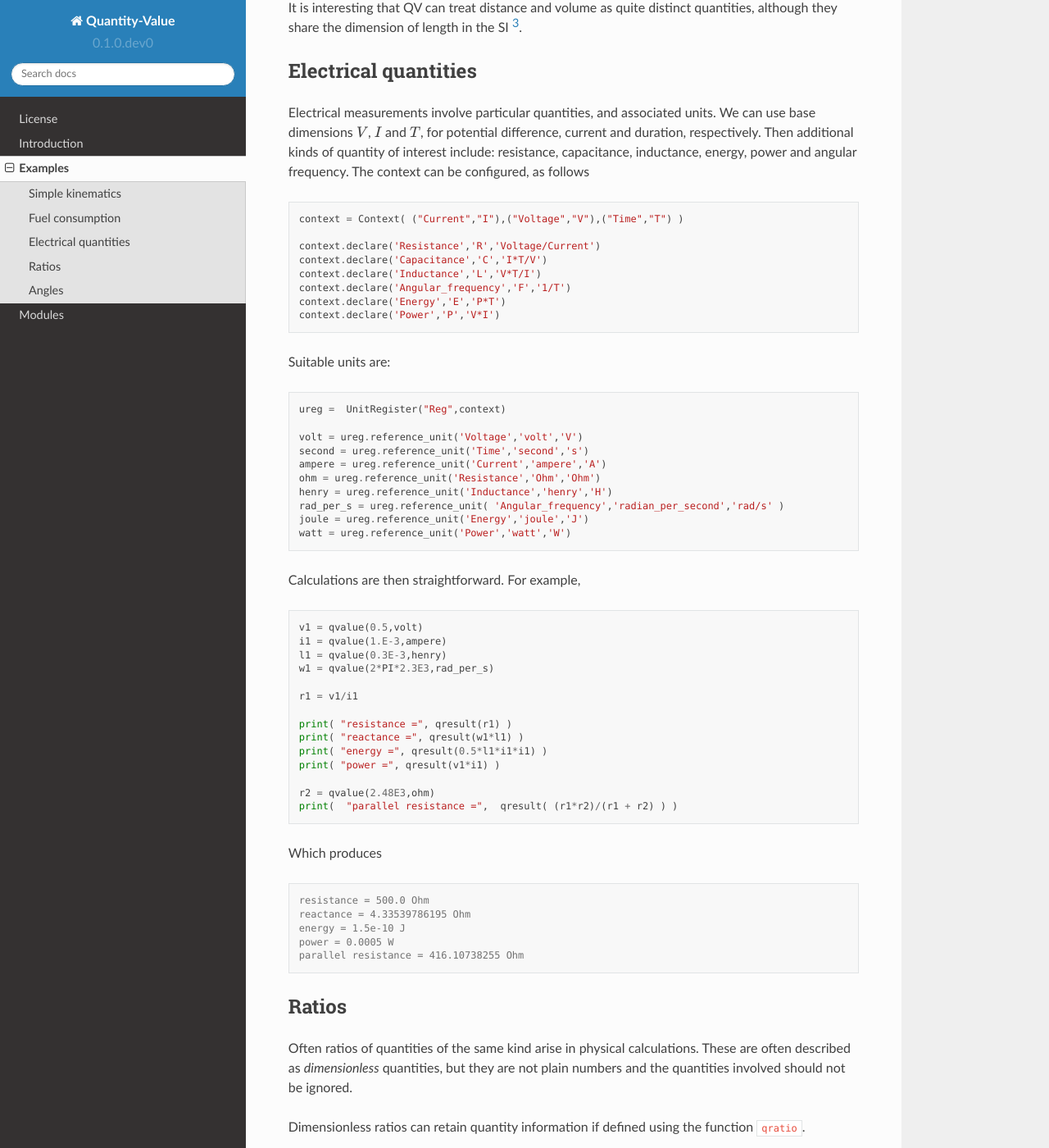
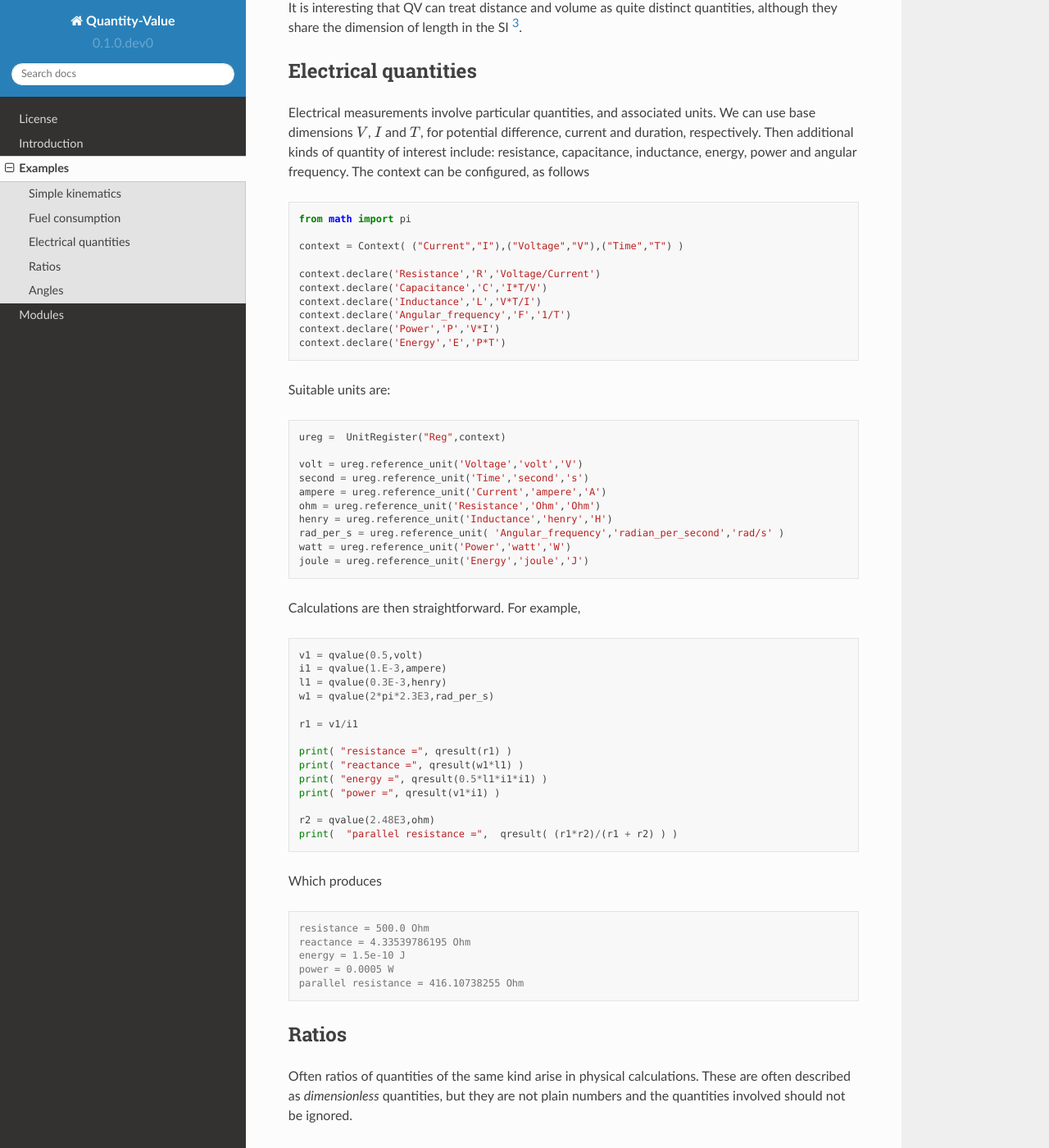
Before and after one commit to MSLNZ/Quantity-Value, a Sphinx documentation site: the page built from docs/examples.rst, in a window 1280 px wide and 1400 px high, scrolled down 2301 px. Shown: the whole window at 82% size. Built offline with Sphinx 7.4.7 and the Read the Docs theme 2.0.0, drawn with Linux system fonts in a browser that asks for light colours; some of the changed text lies outside the part shown.

Commit message:
Corrected examples to pass automatic tests, edited some of the docstrings too

```diff
--- a/docs/context.rst
+++ b/docs/context.rst
@@ -13,7 +13,9 @@
 
 A :class:`.Context` is initialised by a set of kinds of quantity, which become the base quantities for that context. Other kinds of quantity of quantity can be declared by a defining expression in terms of base quantities and other quantities already declared.
 
-For instance, the following displays the tuple ``(1,1,0)`` representing the dimensions :math:`I^1V^1T^0`, i.e., dimensions of current and voltage.  ::
+For instance, the following displays the tuple ``(1,1,0)`` representing the dimensions :math:`I^1V^1T^0`, i.e., dimensions of current and voltage.
+
+.. code-block:: python
 
     from QV import *
 
--- a/docs/examples.rst
+++ b/docs/examples.rst
@@ -106,14 +106,16 @@
 
 .. code-block:: python
 
+    from math import pi
+
     context = Context( ("Current","I"),("Voltage","V"),("Time","T") )
 
     context.declare('Resistance','R','Voltage/Current')
     context.declare('Capacitance','C','I*T/V')
     context.declare('Inductance','L','V*T/I')
     context.declare('Angular_frequency','F','1/T')
+    context.declare('Power','P','V*I')
     context.declare('Energy','E','P*T')
-    context.declare('Power','P','V*I')
 
 Suitable units are:
 
@@ -127,8 +129,8 @@
     ohm = ureg.reference_unit('Resistance','Ohm','Ohm')
     henry = ureg.reference_unit('Inductance','henry','H')
     rad_per_s = ureg.reference_unit( 'Angular_frequency','radian_per_second','rad/s' )
+    watt = ureg.reference_unit('Power','watt','W')
     joule = ureg.reference_unit('Energy','joule','J')
-    watt = ureg.reference_unit('Power','watt','W')
 
 Calculations are then straightforward. For example,
 
@@ -137,7 +139,7 @@
     v1 = qvalue(0.5,volt)
     i1 = qvalue(1.E-3,ampere)
     l1 = qvalue(0.3E-3,henry)
-    w1 = qvalue(2*PI*2.3E3,rad_per_s)
+    w1 = qvalue(2*pi*2.3E3,rad_per_s)
 
     r1 = v1/i1
 
@@ -178,9 +180,9 @@
     divider = qratio( r2,(r1+r2) )
 
     v_in = qvalue( 5.12, volt)
-    v_out = qresult(v_divider * v_in)
+    v_out = qresult(divider * v_in)
 
-    if v_divider.unit.is_ratio_of(ohm.kind_of_quantity) ):
+    if divider.unit.is_ratio_of(ohm.kind_of_quantity):
         print( "Resistive divider" )
         print( "  ratio =", divider )
         print( "  v_out =", v_out )
@@ -196,6 +198,8 @@
 Another example is the voltage gain of an amplifying stage
 
 .. code-block:: python
+
+    from QV.prefix import micro
 
     context.declare('Voltage_ratio','V/V','Voltage//Voltage')
     volt_per_volt= ureg.reference_unit('Voltage_ratio','volt_per_volt','V/V')
--- a/docs/kind_of_quantity.rst
+++ b/docs/kind_of_quantity.rst
@@ -13,6 +13,8 @@
 
 .. code-block:: python
 
+    from QV import *
+
     context = Context( ("Length","L"), ("Time","T") )
     Length, Time = context.base_quantities
 
--- a/docs/quantity_value.rst
+++ b/docs/quantity_value.rst
@@ -7,7 +7,7 @@
 .. contents::
    :local:
 
-The term 'quantity value' refers to a measured value paired with the unit of measurement. ``QV`` supports the notion of quantity values by providing several functions in the :mod:`.quantity_value` module:
+The term 'quantity value' refers to a measured value paired with the unit of measurement. ``QV`` provides several functions in the :mod:`.quantity_value` module that support the notion of quantity values:
 
     * :func:`.qvalue` creates a quantity-value,
     * :func:`.qratio` creates a quantity-value that is a dimensionless ratio,
--- a/docs/scale.rst
+++ b/docs/scale.rst
@@ -6,7 +6,7 @@
 
 The :mod:`.scale` module contains classes :class:`.Scale` and :class:`.Unit` which implement unit behaviour.
 
-At present the type of scale is always what is called 'metric', or 'rational', which means that scales for the same kind of quantity are proportional to one another (conversion from one scale to another requires only a multiplicative scale factor). However, this is likely to change in future. We will probably extend the implementation to support 'interval' scales (to convert from one interval scale to another requires a scale factor and an offset).
+At present, scales for the same kind of quantity must be proportional to one another (conversion from one scale to another requires only a multiplicative scale factor). However, this may change in future. We will probably implement support for 'interval' scales (for which a scale factor and an offset are needed to convert from one scale to another).
 
 The :class:`.UnitRegister` class handles the creation of :class:`.Scale` and :class:`.Unit` instances.
 
```
Also changed, not shown: 3 other files.
